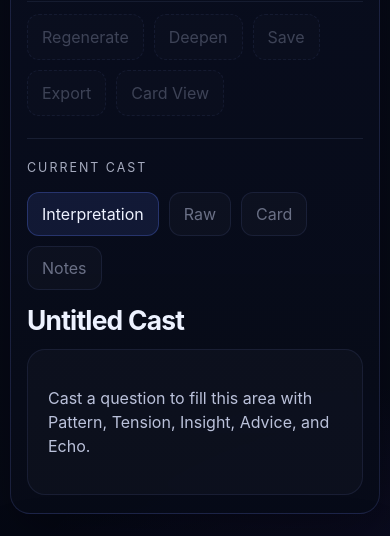
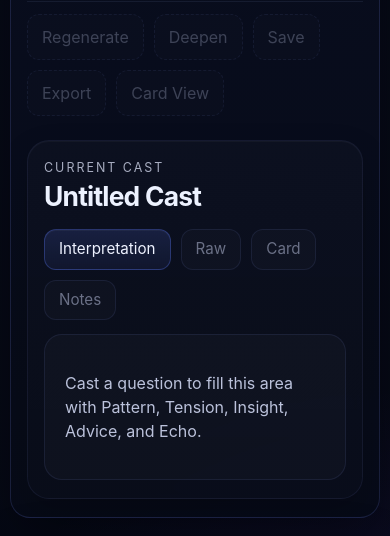
Before and after one commit to ShawnGilbert/eidomancer-v1, a React (Vite) app: page / in a window 390 px wide. Shown: the part 1100-1636 px from the top of the page. Built offline with nearby package versions, Linux system fonts and the light colour scheme; no server answers.

Commit message:
polish cast card

```diff
--- a/src/App.jsx
+++ b/src/App.jsx
@@ -45,7 +45,10 @@ function normalizeResponse(payload) {
   const data = payload && typeof payload === "object" ? payload : {};
 
   return {
-    title: typeof data.title === "string" && data.title.trim() ? data.title.trim() : "Untitled Cast",
+    title:
+      typeof data.title === "string" && data.title.trim()
+        ? data.title.trim()
+        : "Untitled Cast",
     pattern: typeof data.pattern === "string" ? data.pattern.trim() : "",
     tension: typeof data.tension === "string" ? data.tension.trim() : "",
     insight: typeof data.insight === "string" ? data.insight.trim() : "",
@@ -82,7 +85,10 @@ export default function App() {
     saveHistory(history);
   }, [history]);
 
-  const canCast = useMemo(() => question.trim().length > 3 && !loading, [question, loading]);
+  const canCast = useMemo(
+    () => question.trim().length > 3 && !loading,
+    [question, loading]
+  );
 
   async function handleCast() {
     const trimmed = question.trim();
@@ -206,8 +212,8 @@ export default function App() {
           <h1>Eidomancer</h1>
 
           <p className="lead">
-            Ask a real question. Receive a symbolic cast. A modern, adaptive system for navigating
-            uncertainty through pattern, tension, and insight.
+            Ask a real question. Receive a symbolic cast. A modern, adaptive system
+            for navigating uncertainty through pattern, tension, and insight.
           </p>
 
           <p className="sublead">
@@ -246,15 +252,30 @@ export default function App() {
           </div>
 
           <div className="button-row">
-            <button type="button" className="primary-button" onClick={handleCast} disabled={!canCast}>
+            <button
+              type="button"
+              className="primary-button"
+              onClick={handleCast}
+              disabled={!canCast}
+            >
               {loading ? "Casting..." : "Cast"}
             </button>
 
-            <button type="button" className="secondary-button" onClick={handleClearQuestion} disabled={loading}>
+            <button
+              type="button"
+              className="secondary-button"
+              onClick={handleClearQuestion}
+              disabled={loading}
+            >
               Clear
             </button>
 
-            <button type="button" className="secondary-button" onClick={handleCopyCast} disabled={!result}>
+            <button
+              type="button"
+              className="secondary-button"
+              onClick={handleCopyCast}
+              disabled={!result}
+            >
               Copy Cast
             </button>
 
@@ -280,10 +301,16 @@ export default function App() {
           </div>
 
           {errorMessage ? <div className="error-banner">{errorMessage}</div> : null}
-          {!errorMessage && statusMessage ? <div className="status-banner">{statusMessage}</div> : null}
+          {!errorMessage && statusMessage ? (
+            <div className="status-banner">{statusMessage}</div>
+          ) : null}
 
           <section className="current-cast-shell">
+            <div className="cast-shell-header">
+              <div>
                 <div className="eyebrow">CURRENT CAST</div>
+                <h2>{result?.title || "Untitled Cast"}</h2>
+              </div>
 
               <div className="cast-tab-row">
                 <button type="button" className="cast-tab active">
@@ -299,8 +326,7 @@ export default function App() {
                   Notes
                 </button>
               </div>
-
-            <h2>{result?.title || "Untitled Cast"}</h2>
+            </div>
 
             {!result ? (
               <div className="empty-result">
@@ -308,7 +334,7 @@ export default function App() {
               </div>
             ) : (
               <div className="result-stack">
-                <div className="result-block">
+                <div className="result-block question-block">
                   <div className="result-label">Question</div>
                   <p>{result.question}</p>
                 </div>
--- a/src/index.css
+++ b/src/index.css
@@ -520,3 +520,148 @@ h3 {
     font-size: 2.3rem;
   }
 }
+.current-cast-shell {
+  margin-top: 24px;
+  padding: 22px 20px 20px;
+  border: 1px solid rgba(138, 153, 255, 0.08);
+  border-radius: 22px;
+  background: linear-gradient(180deg, rgba(255, 255, 255, 0.02), rgba(255, 255, 255, 0.01));
+  box-shadow:
+    inset 0 1px 0 rgba(255, 255, 255, 0.03),
+    0 12px 30px rgba(0, 0, 0, 0.18);
+}
+
+.cast-shell-header {
+  display: flex;
+  align-items: flex-end;
+  justify-content: space-between;
+  gap: 18px;
+  margin-bottom: 14px;
+}
+
+.cast-shell-header h2 {
+  margin-top: 2px;
+}
+
+.cast-tab-row {
+  display: flex;
+  flex-wrap: wrap;
+  gap: 10px;
+  margin: 0;
+}
+
+.cast-tab {
+  border: 1px solid rgba(138, 153, 255, 0.14);
+  background: rgba(255, 255, 255, 0.025);
+  color: rgba(214, 223, 255, 0.62);
+  border-radius: 12px;
+  padding: 8px 14px;
+  font-size: 0.95rem;
+}
+
+.cast-tab.active {
+  background: linear-gradient(180deg, rgba(95, 123, 255, 0.16), rgba(95, 123, 255, 0.08));
+  color: #eef2ff;
+  border-color: rgba(95, 123, 255, 0.3);
+  box-shadow: inset 0 1px 0 rgba(255, 255, 255, 0.04);
+}
+
+.result-stack {
+  display: flex;
+  flex-direction: column;
+  gap: 16px;
+  margin-top: 8px;
+}
+
+.result-grid {
+  display: grid;
+  grid-template-columns: repeat(2, minmax(0, 1fr));
+  gap: 16px;
+}
+
+.result-block {
+  position: relative;
+  border-radius: 18px;
+  padding: 18px 18px 16px;
+  background: linear-gradient(180deg, rgba(255, 255, 255, 0.038), rgba(255, 255, 255, 0.022));
+  border: 1px solid rgba(138, 153, 255, 0.11);
+  box-shadow:
+    inset 0 1px 0 rgba(255, 255, 255, 0.03),
+    0 8px 20px rgba(0, 0, 0, 0.12);
+}
+
+.result-block p {
+  margin: 0;
+  color: rgba(236, 241, 255, 0.96);
+  line-height: 1.65;
+}
+
+.question-block {
+  border-color: rgba(95, 123, 255, 0.16);
+  background: linear-gradient(180deg, rgba(95, 123, 255, 0.08), rgba(255, 255, 255, 0.025));
+}
+
+.result-label {
+  font-size: 0.72rem;
+  letter-spacing: 0.14em;
+  text-transform: uppercase;
+  color: rgba(192, 203, 255, 0.66);
+  margin-bottom: 10px;
+  font-weight: 700;
+}
+
+.echo-block {
+  border-color: rgba(127, 86, 255, 0.18);
+  background: linear-gradient(180deg, rgba(127, 86, 255, 0.11), rgba(95, 123, 255, 0.05));
+  box-shadow:
+    inset 0 1px 0 rgba(255, 255, 255, 0.04),
+    0 12px 26px rgba(58, 31, 102, 0.16);
+}
+
+.echo-block p {
+  font-size: 1.02rem;
+  line-height: 1.7;
+  color: #f2f4ff;
+}
+
+.raw-toggle-row {
+  margin-top: 2px;
+}
+
+.raw-toggle {
+  border: 0;
+  background: transparent;
+  color: #b9c5ff;
+  padding: 0;
+  font-size: 0.95rem;
+}
+
+.raw-response {
+  margin: 0;
+  padding: 16px 18px;
+  border-radius: 16px;
+  background: rgba(0, 0, 0, 0.3);
+  border: 1px solid rgba(138, 153, 255, 0.1);
+  color: #dfe6ff;
+  overflow: auto;
+  white-space: pre-wrap;
+  word-break: break-word;
+  line-height: 1.55;
+}
+
+@media (max-width: 980px) {
+  .cast-shell-header {
+    flex-direction: column;
+    align-items: flex-start;
+  }
+}
+
+@media (max-width: 700px) {
+  .current-cast-shell {
+    padding: 18px 16px;
+  }
+
+  .result-grid {
+    grid-template-columns: 1fr;
+  }
+}
```
Lines whose indentation alone changed are shown as unchanged.
